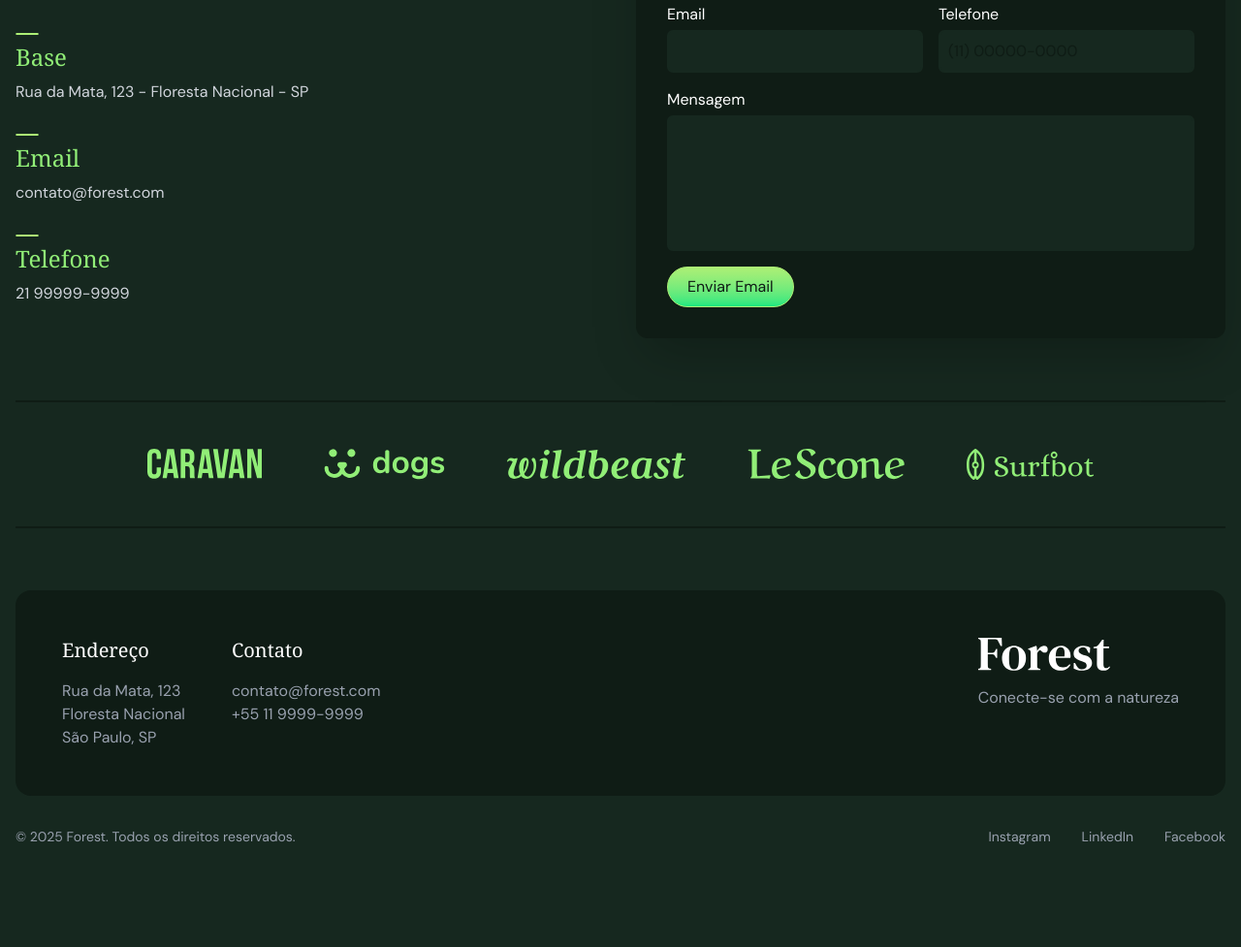
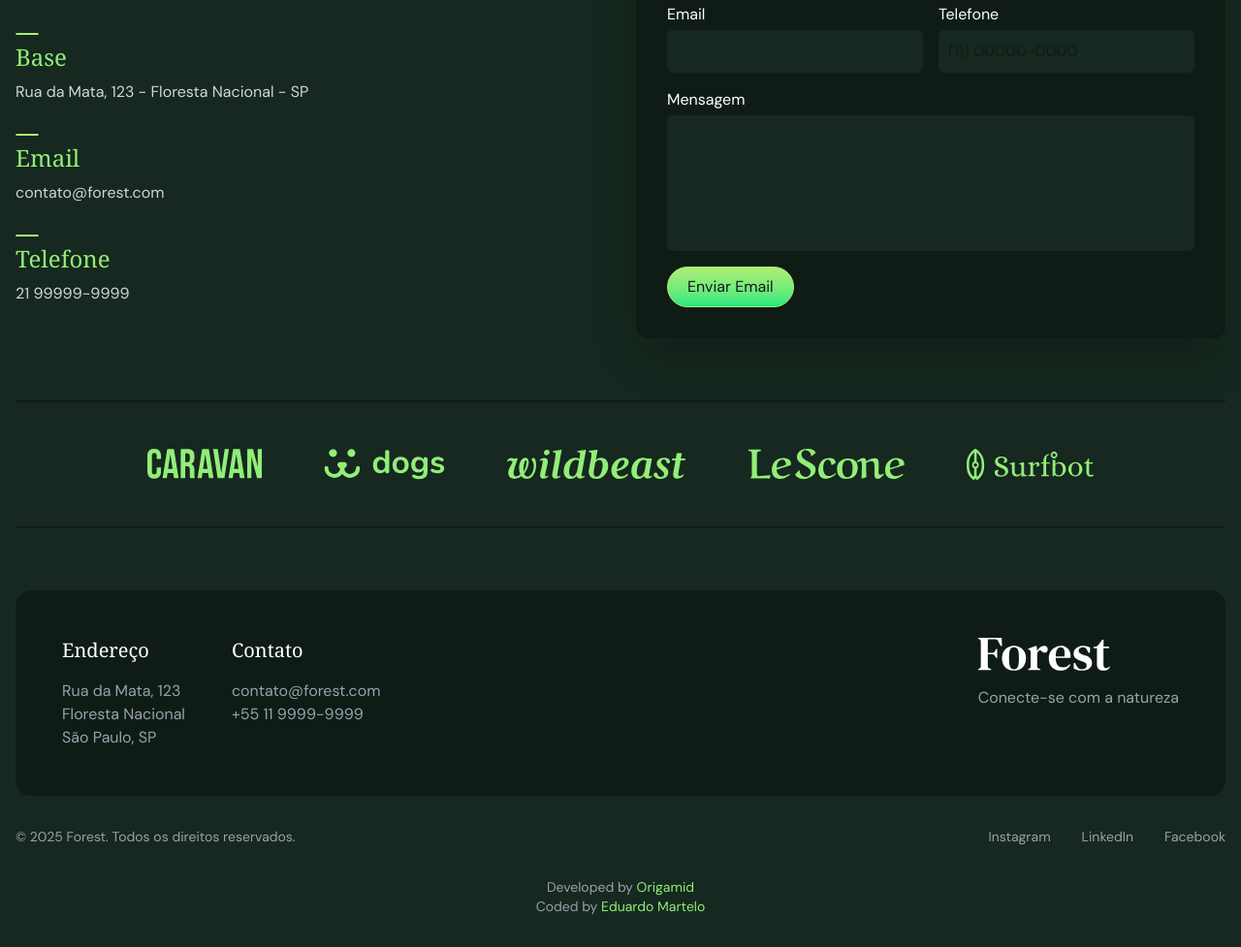
Before and after one commit to edmartelo/forest, a website: page src/index.html in a window 1280 px wide. Shown: the part 3710-4687 px from the top of the page at 97% size. Before the commit the page ends 4615 px from the top, so only its background shows below. Drawn offline with Linux system fonts and the light colour scheme; a web font is replaced by a local one.

Commit message:
ajuste footer

```diff
--- a/src/index.html
+++ b/src/index.html
@@ -568,6 +568,14 @@
           <li><a class="hover:text-verde-300" href="#">Facebook</a></li>
         </ul>
       </div>
+      <div class="text-gray-400 mt-8 text-sm text-center">
+        <p>Developed by
+          <a class="text-verde-300 hover:text-verde-400" href="origamid.com.br">Origamid</a>
+        </p>
+        <p>Coded by
+          <a class="text-verde-300 hover:text-verde-400" href="origamid.com.br">Eduardo Martelo</a>
+        </p>
+      </div>
     </footer>
 
     <script>
```
Also changed, not shown: src/output.css.
